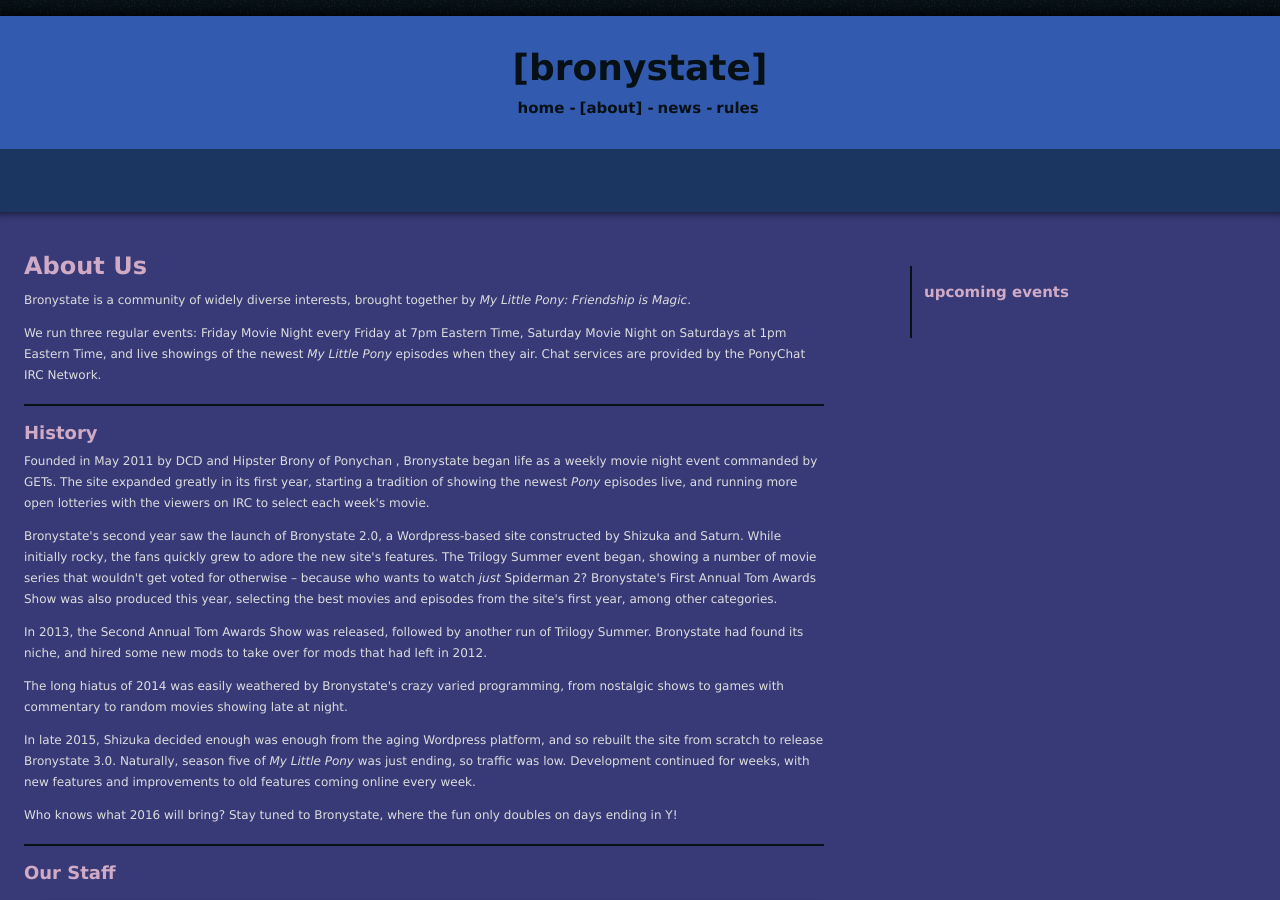
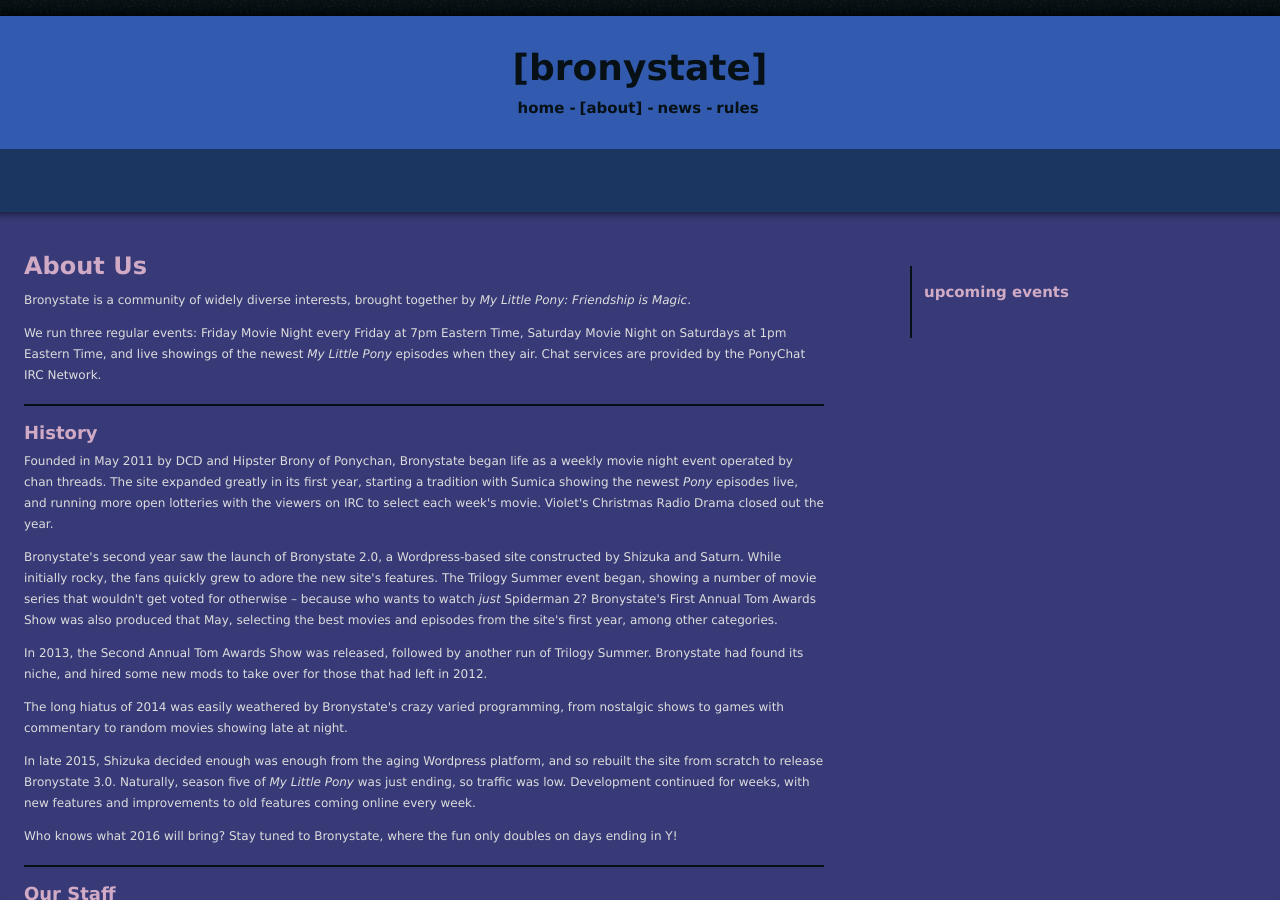
Before and after one commit to Bronystate/brstv3, a Jekyll site: the page built from index_about.md, in a window 1280 px wide and 900 px high. Built offline with Jekyll 4.4.1, drawn with Linux system fonts in a browser that asks for light colours; nearby versions of some CDN libraries.

Commit message:
history revision

```diff
--- a/index_about.md
+++ b/index_about.md
@@ -21,23 +21,23 @@
 
 ## History
 
-Founded in May 2011 by DCD and Hipster Brony of Ponychan , Bronystate began life
-as a weekly movie night event commanded by GETs. The site expanded greatly in
-its first year, starting a tradition of showing the newest *Pony* episodes live,
-and running more open lotteries with the viewers on IRC to select each week's
-movie.
+Founded in May 2011 by DCD and Hipster Brony of Ponychan, Bronystate began life
+as a weekly movie night event operated by chan threads. The site expanded
+greatly in its first year, starting a tradition with Sumica showing the newest
+*Pony* episodes live, and running more open lotteries with the viewers on IRC to
+select each week's movie. Violet's Christmas Radio Drama closed out the year.
 
 Bronystate's second year saw the launch of Bronystate 2.0, a Wordpress-based
 site constructed by Shizuka and Saturn. While initially rocky, the fans quickly
 grew to adore the new site's features. The Trilogy Summer event began, showing a
 number of movie series that wouldn't get voted for otherwise -- because who
 wants to watch *just* Spiderman 2? Bronystate's First Annual Tom Awards Show was
-also produced this year, selecting the best movies and episodes from the site's
+also produced that May, selecting the best movies and episodes from the site's
 first year, among other categories.
 
 In 2013, the Second Annual Tom Awards Show was released, followed by another run
 of Trilogy Summer. Bronystate had found its niche, and hired some new mods to
-take over for mods that had left in 2012.
+take over for those that had left in 2012.
 
 The long hiatus of 2014 was easily weathered by Bronystate's crazy varied
 programming, from nostalgic shows to games with commentary to random movies
```
